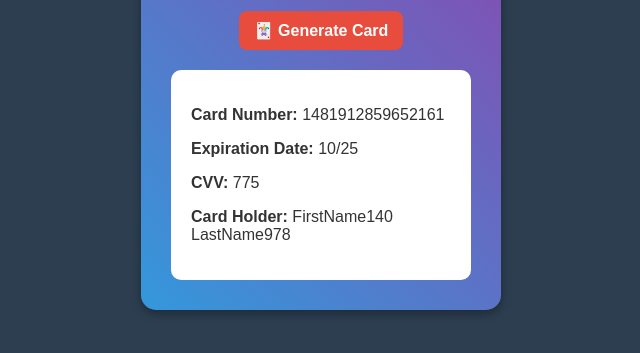
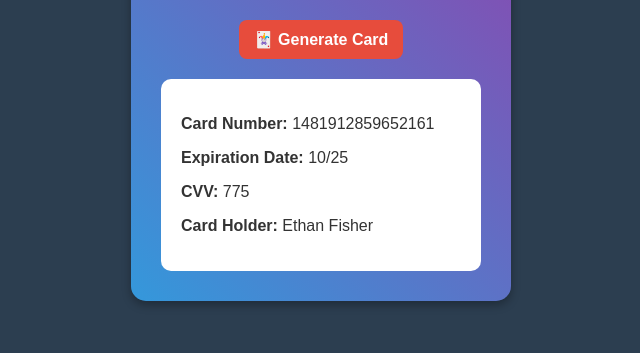
Before and after one commit to NotBonniegamer/Darkshop.exe, a plain HTML site: page cc-generator.html in a window 1280 px wide. Both pictures are taken after a click on the button "🃏 Generate Card". Shown: the part 323-676 px from the top of the page, without its empty margins (319-959 px from the left). Drawn offline with Linux system fonts and the light colour scheme.

Commit message:
Update cc-generator.html

```diff
--- a/cc-generator.html
+++ b/cc-generator.html
@@ -21,7 +21,7 @@
             border-radius: 15px;
             text-align: center;
             box-shadow: 0px 4px 10px rgba(0, 0, 0, 0.3);
-            width: 300px;
+            width: 320px;
         }
         .card {
             background: white;
@@ -68,11 +68,33 @@
             const expiryYear = String(Math.floor(Math.random() * 5) + 25);
             const cvv = Math.floor(Math.random() * 900 + 100);
 
-            // Generate 1,000 random first and last names
-            const firstNames = Array.from({length: 1000}, (_, i) => `FirstName${i + 1}`);
-            const lastNames = Array.from({length: 1000}, (_, i) => `LastName${i + 1}`);
+            // Real first & last names
+            const firstNames = [
+                "Michael", "James", "Emma", "Sophia", "Olivia", "William", "John", "Benjamin", "Lucas", "Henry",
+                "Charlotte", "Mason", "Ethan", "Alexander", "Jacob", "Daniel", "Ava", "Harper", "Matthew", "Ella",
+                "David", "Joseph", "Isabella", "Emily", "Madison", "Liam", "Noah", "Evelyn", "Abigail", "Grace",
+                "Samuel", "Elijah", "Logan", "Jack", "Scarlett", "Victoria", "Chloe", "Ryan", "Zoe", "Carter",
+                "Nathan", "Dylan", "Leo", "Mila", "Aurora", "Lucy", "Jonathan", "Andrew", "Sebastian", "Joshua",
+                "Gabriel", "Nicholas", "Christopher", "Lincoln", "Luke", "Aria", "Paisley", "Hazel", "Ellie", "Lily",
+                "Anthony", "Aaron", "Bella", "Alice", "Maya", "Nova", "Adeline", "Serenity", "Ruby", "Summer",
+                "Oscar", "Miles", "Adam", "Jason", "Connor", "Easton", "Hunter", "Hudson", "Ezra", "Cole",
+                "Everett", "Roman", "Asher", "Thomas", "Kevin", "Brandon", "Jordan", "Jeremy", "Austin", "Caleb"
+            ];
 
-            // Combine a random first and last name
+            const lastNames = [
+                "Smith", "Johnson", "Williams", "Brown", "Jones", "Miller", "Davis", "Garcia", "Rodriguez", "Martinez",
+                "Hernandez", "Lopez", "Gonzalez", "Wilson", "Anderson", "Thomas", "Moore", "Taylor", "Clark", "White",
+                "Hall", "Young", "Allen", "Scott", "Adams", "Nelson", "Baker", "King", "Wright", "Green",
+                "Walker", "Hill", "Lewis", "Harris", "Roberts", "Campbell", "Stewart", "Sanchez", "Morris", "Rogers",
+                "Reed", "Cook", "Morgan", "Bell", "Murphy", "Bailey", "Cooper", "Rivera", "Richardson", "Cox",
+                "Howard", "Ward", "Torres", "Peterson", "Gray", "Ramirez", "James", "Watson", "Brooks", "Kelly",
+                "Sanders", "Price", "Bennett", "Wood", "Barnes", "Ross", "Henderson", "Coleman", "Jenkins", "Perry",
+                "Powell", "Long", "Patterson", "Hughes", "Flores", "Washington", "Butler", "Simmons", "Foster", "Gonzales",
+                "Bryant", "Alexander", "Russell", "Griffin", "Diaz", "Hayes", "Myers", "Ford", "Hamilton", "Graham",
+                "Sullivan", "Wallace", "Cole", "West", "Jordan", "Owens", "Reynolds", "Fisher", "Ellis", "Harrison"
+            ];
+
+            // Generate random name
             const randomFirstName = firstNames[Math.floor(Math.random() * firstNames.length)];
             const randomLastName = lastNames[Math.floor(Math.random() * lastNames.length)];
             const cardHolder = `${randomFirstName} ${randomLastName}`;
```
